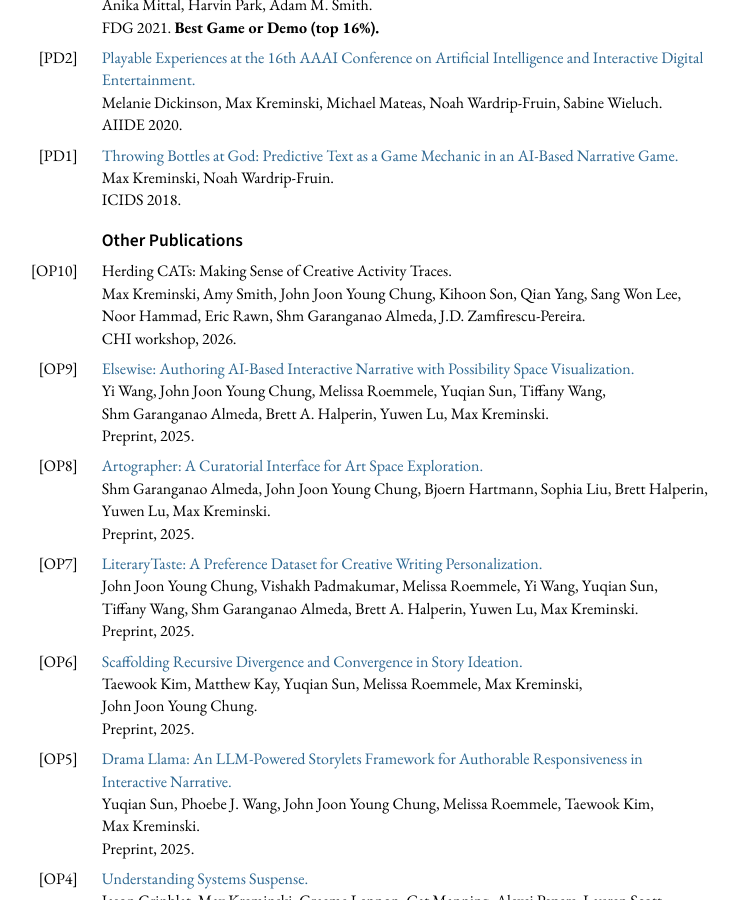
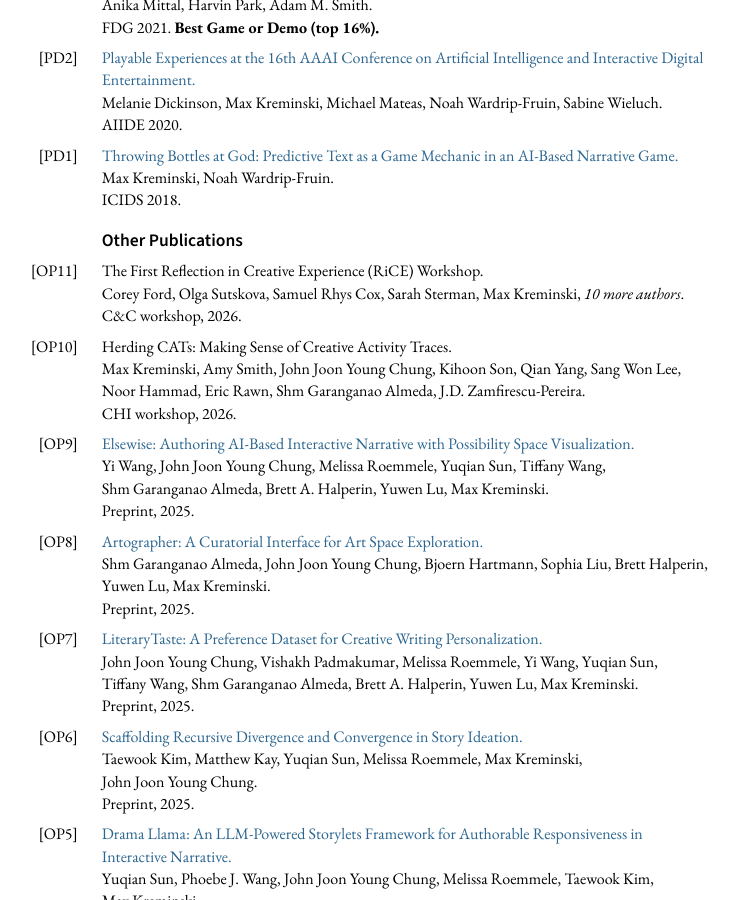
Before and after one commit to mkremins/mkremins.github.io, a Jekyll site: the page built from cv/index.html, in a window 1280 px wide and 900 px high, scrolled down 7160 px. Shown: the whole window, without its empty margins (281-1019 px from the left). Built offline with Jekyll 4.4.1, drawn with Linux system fonts in a browser that asks for light colours.

Commit message:
Add RiCE workshop proposal

```diff
--- a/_data/publications.json
+++ b/_data/publications.json
@@ -1,4 +1,13 @@
 [
+{
+  "title": "The First Reflection in Creative Experience (RiCE) Workshop",
+  "url": "",
+  "authors": ["Corey Ford", "Olga Sutskova", "Samuel Rhys Cox", "Sarah Sterman", "Max Kreminski", "<em>10 more authors</em>"],
+  "year": "2026",
+  "venue": "C&C workshop",
+  "venue_long": "Extended Abstracts of the ACM Conference on Creativity & Cognition",
+  "pubtype": "other",
+},
 {
   "title": "Tracing Creativity: A Design Space For Creative Activity Traces in HCI",
   "url": "",
```
